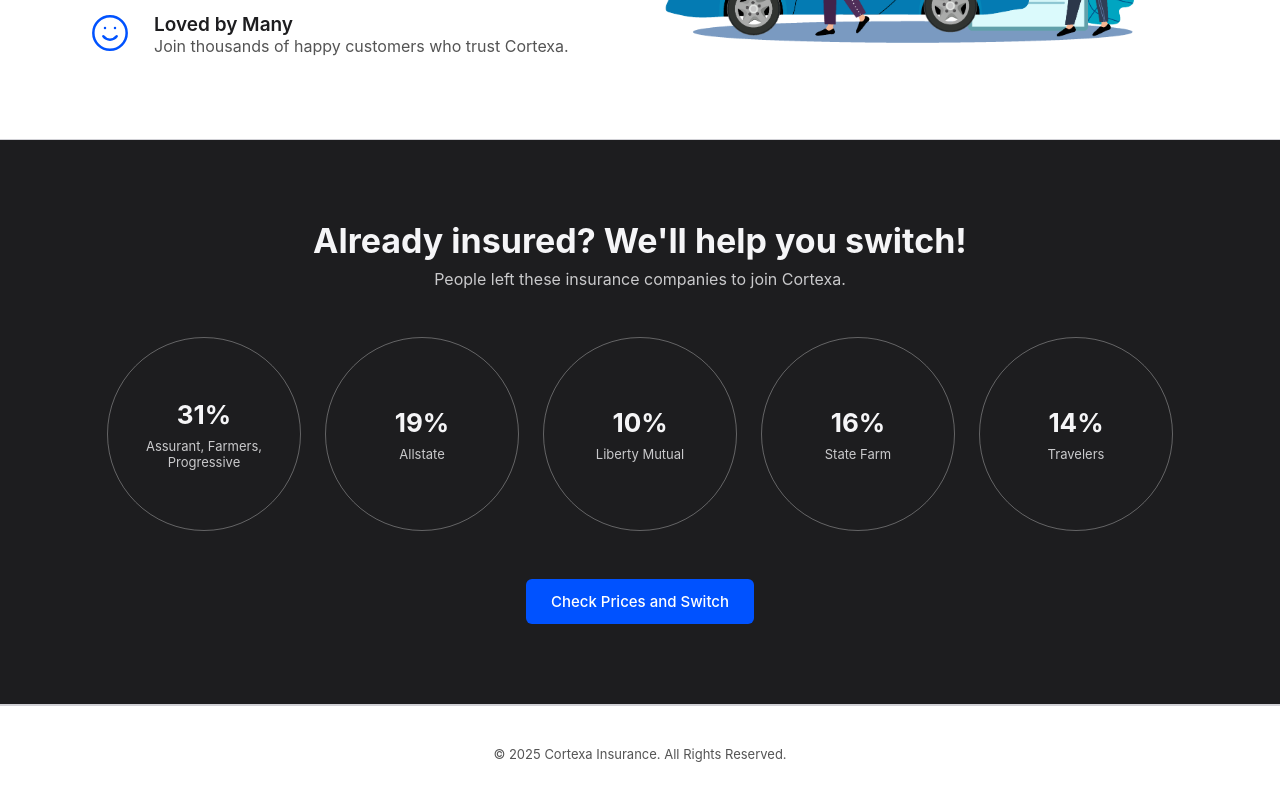
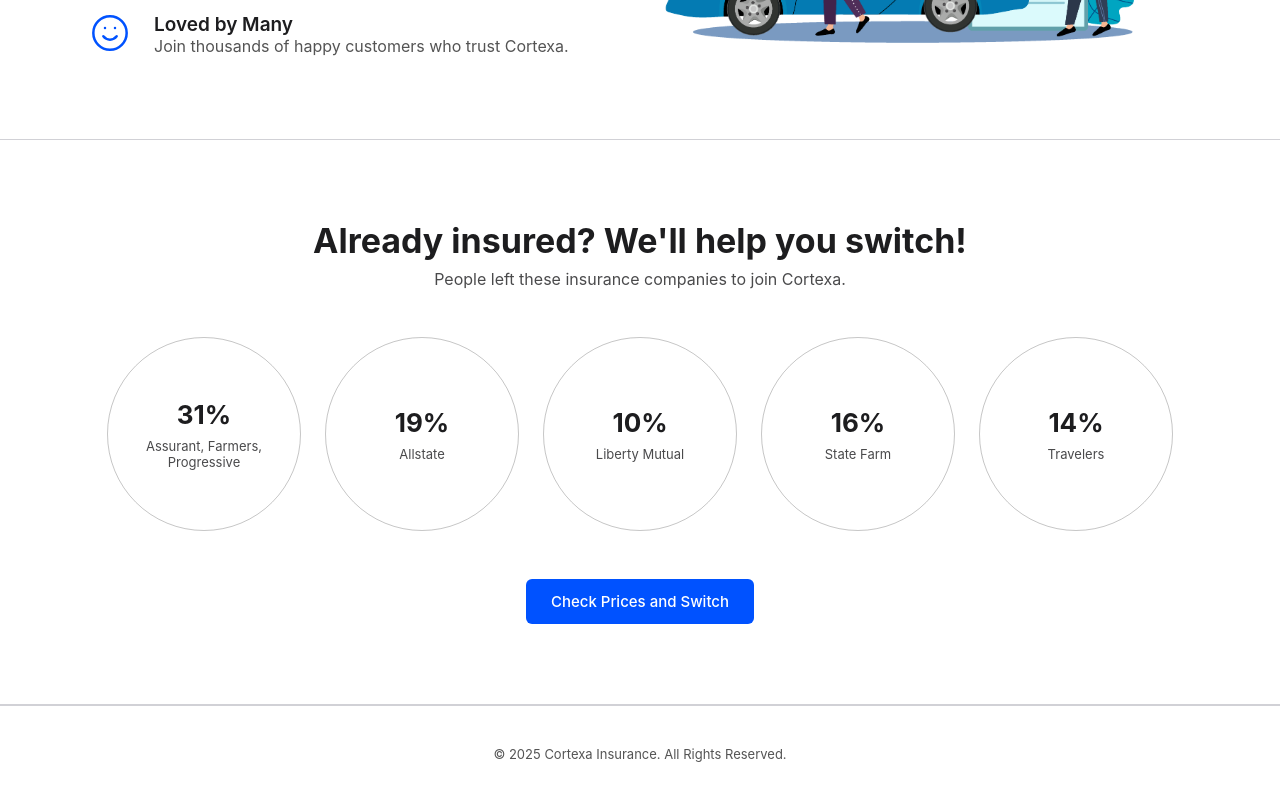
Before and after one commit to juanpatriciodoyle/cortexa-insurance, a React (Create React App) app: page / in a window 1280 px wide. Shown: the part 1573-2373 px from the top of the page. Built offline with nearby package versions, Linux system fonts and the light colour scheme.

Commit message:
update stats colors

```diff
--- a/src/components/home/StatsSection.tsx
+++ b/src/components/home/StatsSection.tsx
@@ -9,8 +9,8 @@
 
 const Section = styled.section<{ $isLightTheme: boolean }>`
     padding: 80px 0;
-    background-color: ${({ theme, $isLightTheme }) => ($isLightTheme ? '#1D1D1F' : theme.colors.background)};
-    color: ${({ theme, $isLightTheme }) => ($isLightTheme ? '#F5F5F7' : theme.colors.textHeadings)};
+    background-color: ${({ theme }) => (theme.colors.background)};
+    color: ${({ theme }) => (theme.colors.textHeadings)};
     border-top: 1px solid ${({ theme }) => theme.colors.borders};
     border-bottom: 1px solid ${({ theme }) => theme.colors.borders};
 `;
@@ -39,7 +39,7 @@
 
 const StatCircle = styled(motion.div)<{ $isLightTheme: boolean }>`
     background-color: transparent;
-    border: 1px solid ${({ theme, $isLightTheme }) => ($isLightTheme ? '#FFFFFF50' : `${theme.colors.primary}40`)};
+    border: 1px solid ${({ theme }) => (`${theme.colors.textHeadings}40`)};
     border-radius: 50%;
     width: 160px;
     height: 160px;
@@ -106,7 +106,7 @@
                     variants={containerVariants}
                     initial="hidden"
                     whileInView="visible"
-                    viewport={{ once: true, amount: 0.3 }}
+                    viewport={{ once: false, amount: 0.3 }}
                 >
                     {stats.map((stat) => (
                         <StatCircle key={stat.percentage} variants={itemVariants} $isLightTheme={isLightTheme}>
```
